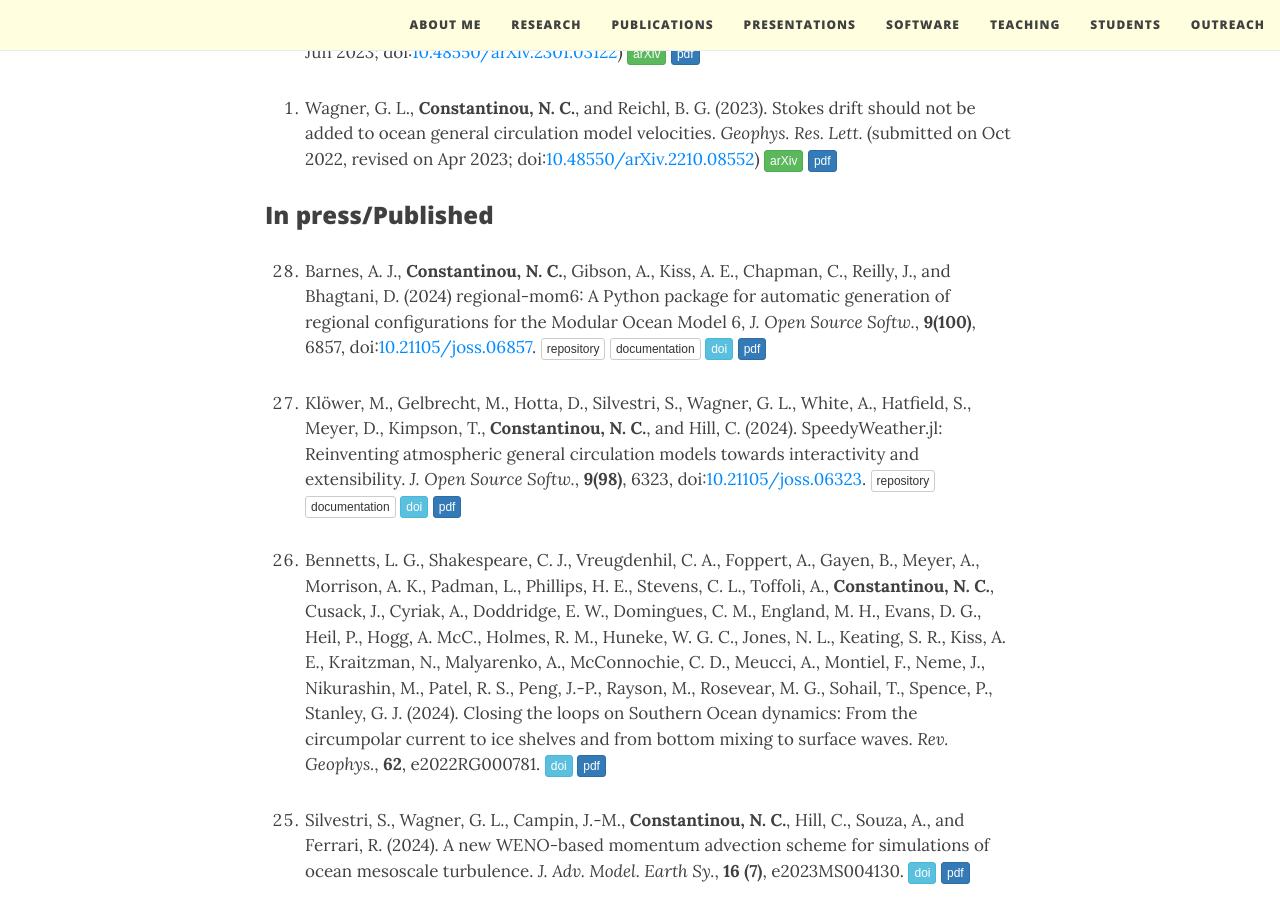
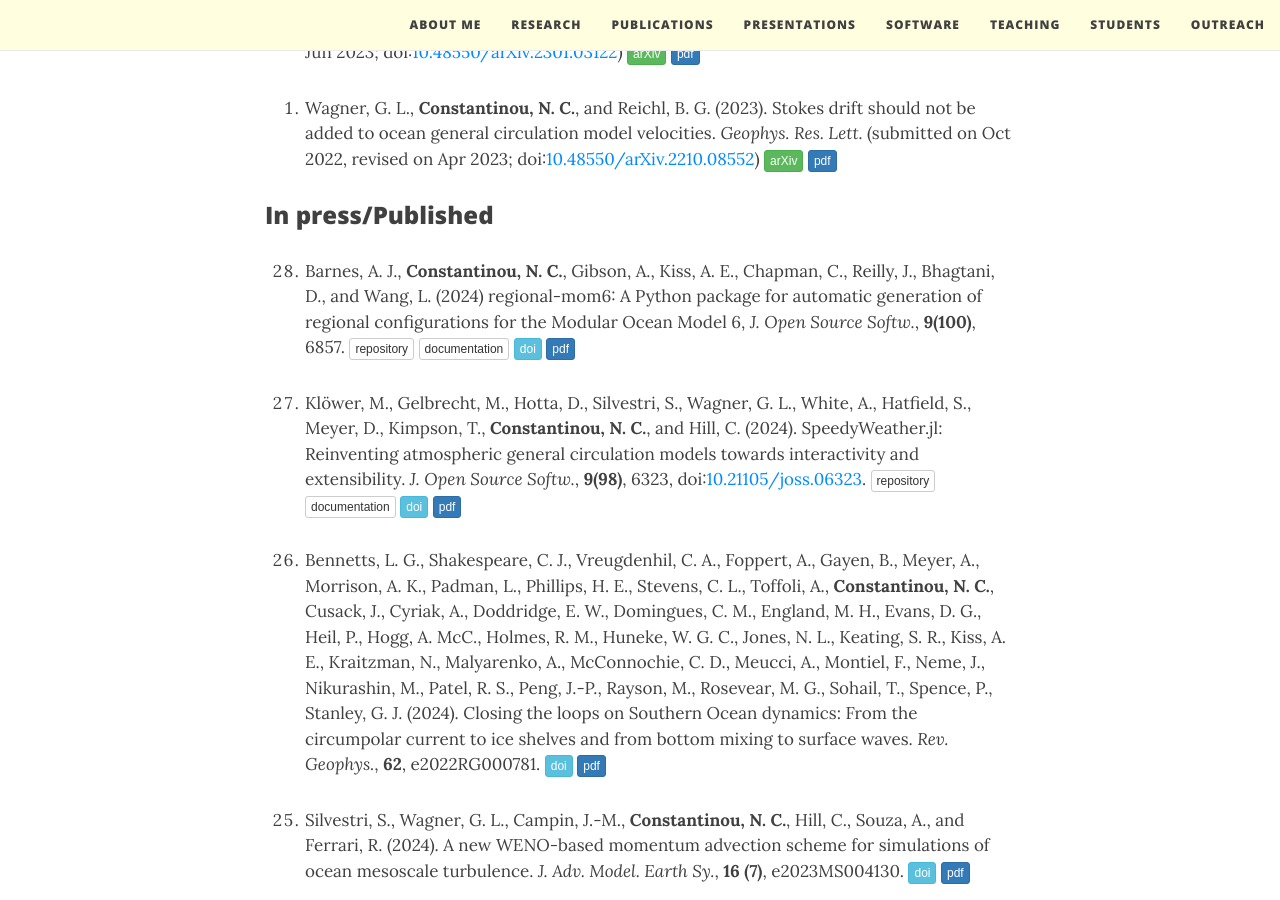
Before and after one commit to navidcy/navidcy.github.io, a Jekyll site: the page built from publications.md, in a window 1280 px wide and 900 px high, scrolled down 894 px. Built offline with Jekyll 4.4.1, drawn with Linux system fonts in a browser that asks for light colours; nearby versions of some CDN libraries; comment, search, counter and statistics services are not loaded.

Commit message:
remove duplicate doi

```diff
--- a/publications.md
+++ b/publications.md
@@ -30,7 +30,7 @@
 
 ### In press/Published
 
-0. Barnes, A. J., **Constantinou, N. C.**, Gibson, A., Kiss, A. E., Chapman, C., Reilly, J., and  Bhagtani, D. (2024) regional-mom6: A Python package for automatic generation of regional configurations for the Modular Ocean Model 6, _J. Open Source Softw._, **9(100)**, 6857, doi:[10.21105/joss.06857](https://doi.org/10.21105/joss.06857). [<span class="btn btn-default btn-xs{{end}}" style="font-family:sans-serif;">repository</span>][regional-mom6-repo]{:target="_blank"} [<span class="btn btn-default btn-xs{{end}}" style="font-family:sans-serif;">documentation</span>][regional-mom6-docs]{:target="_blank"} [<span class="btn btn-info btn-xs{{end}}" style="font-family:sans-serif;">doi</span>][regional-mom6-doi]{:target="_blank"} [<span class="btn btn-primary btn-xs{{end}}" style="font-family:sans-serif;">pdf</span>][regional-mom6] <span align="right" class='altmetric-embed' data-badge-type="2" data-condensed="true" data-hide-less-than="2" data-doi="10.21105/joss.06857"></span><br/>
+1. Barnes, A. J., **Constantinou, N. C.**, Gibson, A., Kiss, A. E., Chapman, C., Reilly, J., Bhagtani, D., and Wang, L. (2024) regional-mom6: A Python package for automatic generation of regional configurations for the Modular Ocean Model 6, _J. Open Source Softw._, **9(100)**, 6857. [<span class="btn btn-default btn-xs{{end}}" style="font-family:sans-serif;">repository</span>][regional-mom6-repo]{:target="_blank"} [<span class="btn btn-default btn-xs{{end}}" style="font-family:sans-serif;">documentation</span>][regional-mom6-docs]{:target="_blank"} [<span class="btn btn-info btn-xs{{end}}" style="font-family:sans-serif;">doi</span>][regional-mom6-doi]{:target="_blank"} [<span class="btn btn-primary btn-xs{{end}}" style="font-family:sans-serif;">pdf</span>][regional-mom6] <span align="right" class='altmetric-embed' data-badge-type="2" data-condensed="true" data-hide-less-than="2" data-doi="10.21105/joss.06857"></span><br/>
 
 
 0. Klöwer, M., Gelbrecht, M., Hotta, D., Silvestri, S., Wagner, G. L., White, A., Hatfield, S., Meyer, D., Kimpson, T., **Constantinou, N. C.**, and Hill, C. (2024). SpeedyWeather.jl: Reinventing atmospheric general circulation models towards interactivity and extensibility.  _J. Open Source Softw._, **9(98)**, 6323, doi:[10.21105/joss.06323](https://doi.org/10.21105/joss.06323). [<span class="btn btn-default btn-xs{{end}}" style="font-family:sans-serif;">repository</span>][SpeedyWeather-repo]{:target="_blank"} [<span class="btn btn-default btn-xs{{end}}" style="font-family:sans-serif;">documentation</span>][SpeedyWeather-docs]{:target="_blank"} [<span class="btn btn-info btn-xs{{end}}" style="font-family:sans-serif;">doi</span>][speedyweather-doi]{:target="_blank"} [<span class="btn btn-primary btn-xs{{end}}" style="font-family:sans-serif;">pdf</span>][speedyweather] <span align="right" class='altmetric-embed' data-badge-type="2" data-condensed="true" data-hide-less-than="2" data-doi="10.21105/joss.06323"></span><br/>
```
